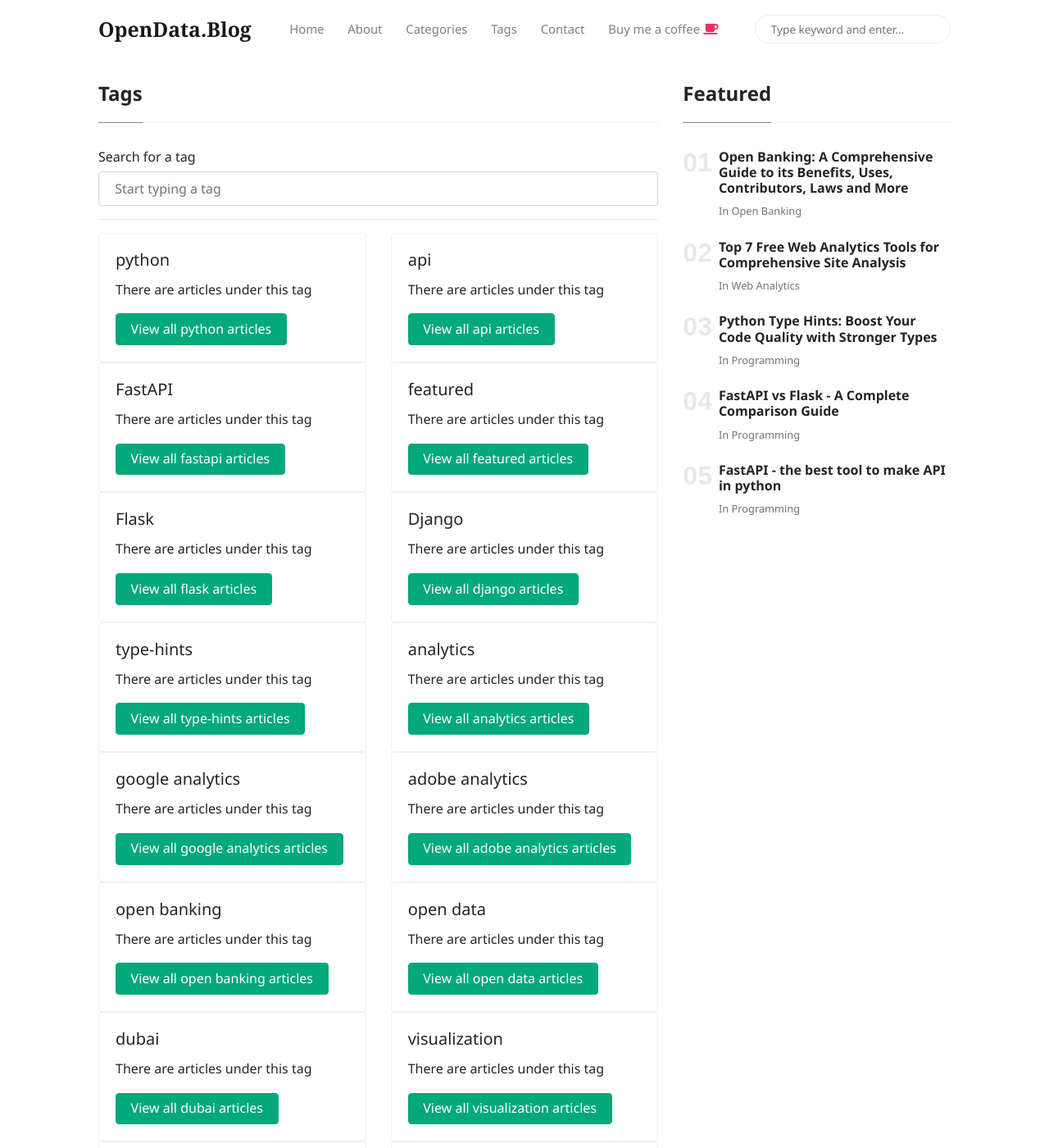
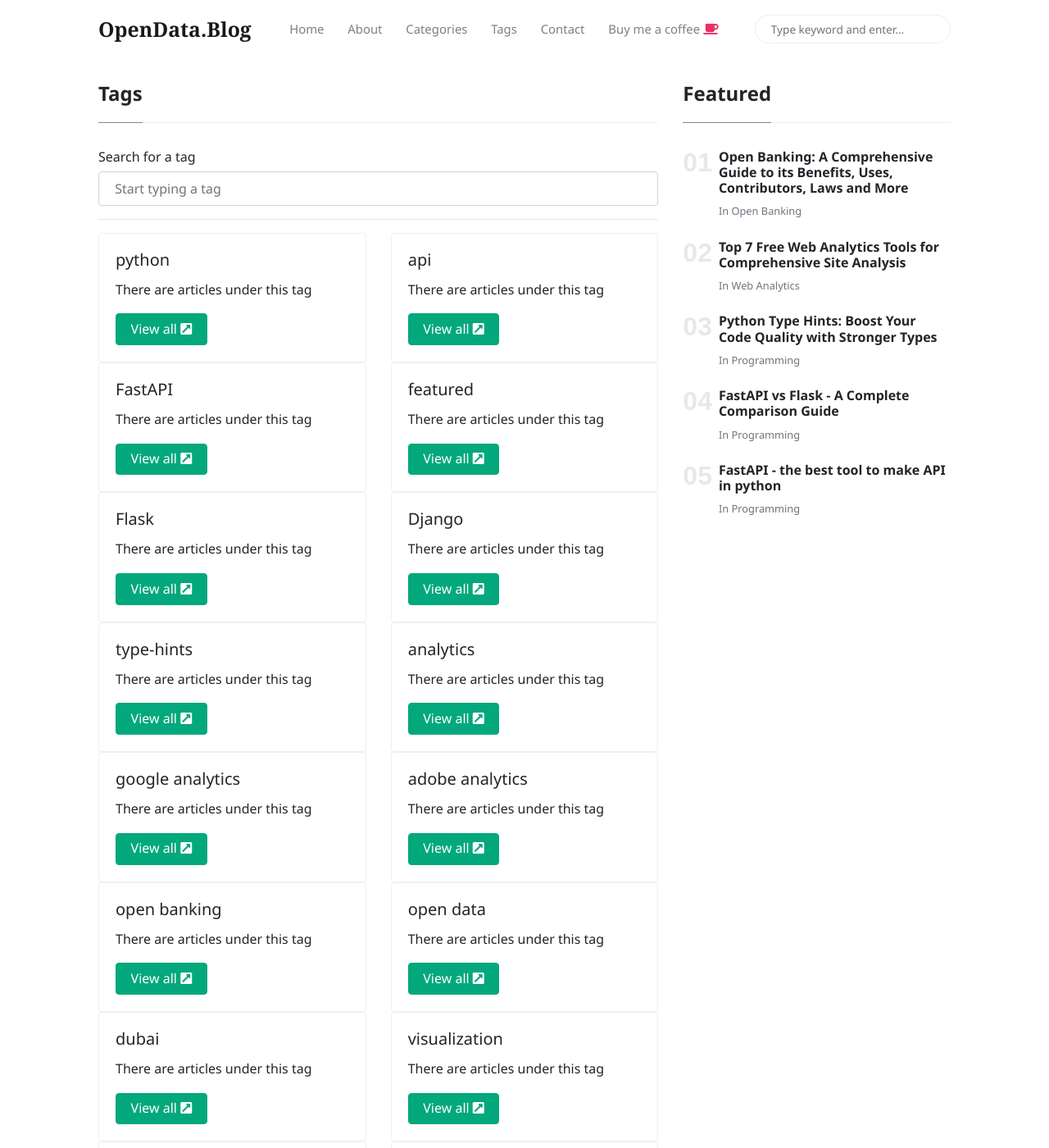
Before and after one commit to victorjohnsonk/victorjohnsonblog.github.io, a Jekyll site: the page built from _pages/tags.html, in a window 1280 px wide and 1400 px high. Shown: the whole window at 82% size. Built offline with Jekyll 4.4.1, drawn with Linux system fonts in a browser that asks for light colours; nearby versions of some CDN libraries; some of the changed text lies outside the part shown.

Commit message:
Update tags.html

```diff
--- a/_pages/tags.html
+++ b/_pages/tags.html
@@ -18,7 +18,7 @@ permalink: "/tags"
                 <div class="card-body">
                     <h5 class="card-title">{{ tag[0] }}</h5>
                     <p class="card-text">There are articles under this tag</p>
-                    <a href="{{ site.baseurl }}/tags?id={{ tag[0] | downcase }}" class="btn btn-primary">View all {{ tag[0] | downcase }} articles</a>
+                    <a href="{{ site.baseurl }}/tags?id={{ tag[0] | downcase }}" class="btn btn-primary">View all <i class="fas fa-external-link-square-alt"></i></a>
                 </div>
             </div>
         </div>
```
